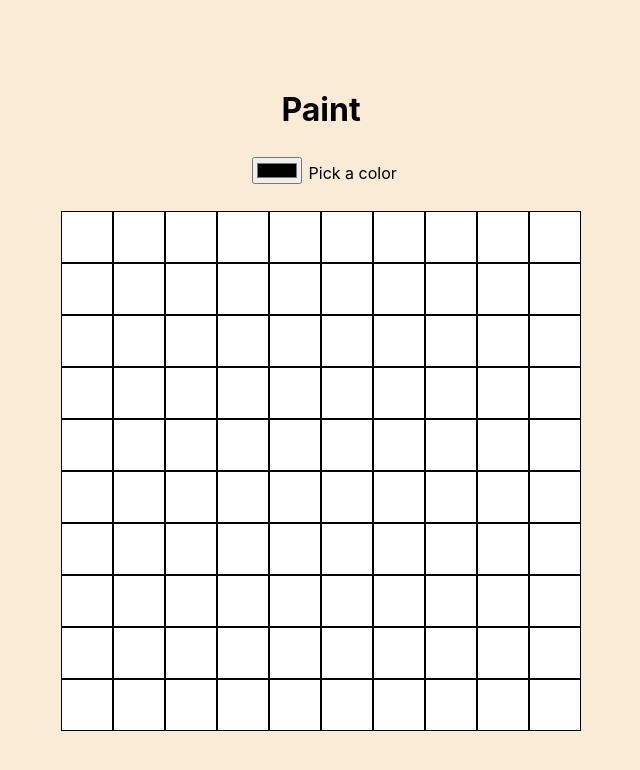
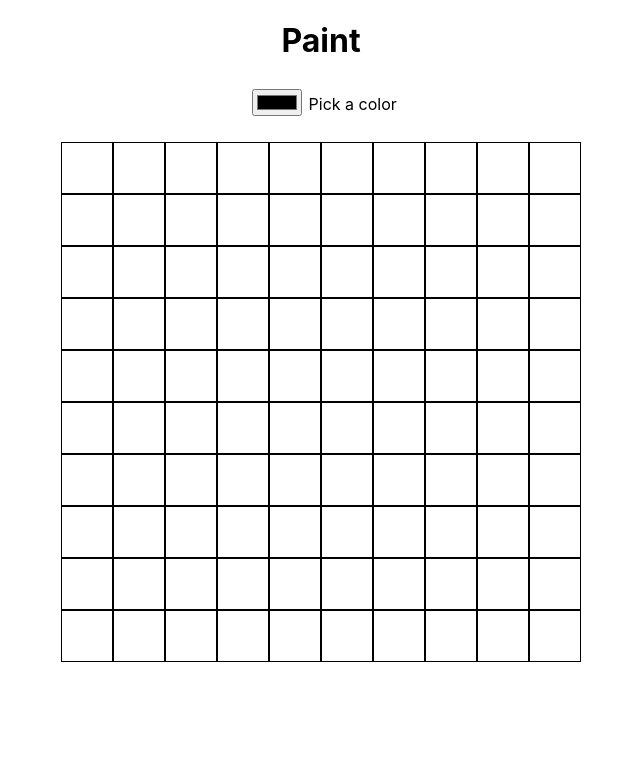
Before and after one commit to somramnani/paint-app, a React (Create React App) app: page / in a window 1280 px wide. Shown: the top 770 px of the page, without its empty margins (319-959 px from the left). Built offline with nearby package versions, Linux system fonts and the light colour scheme.

Commit message:
Fix merge issues

```diff
--- a/src/App.css
+++ b/src/App.css
@@ -4,8 +4,6 @@
   text-align: center;
   flex-direction: column;
   align-items: center;
-  height: 100vh;
-  background-color: #faebd7;
 }
 
 .square {
```
